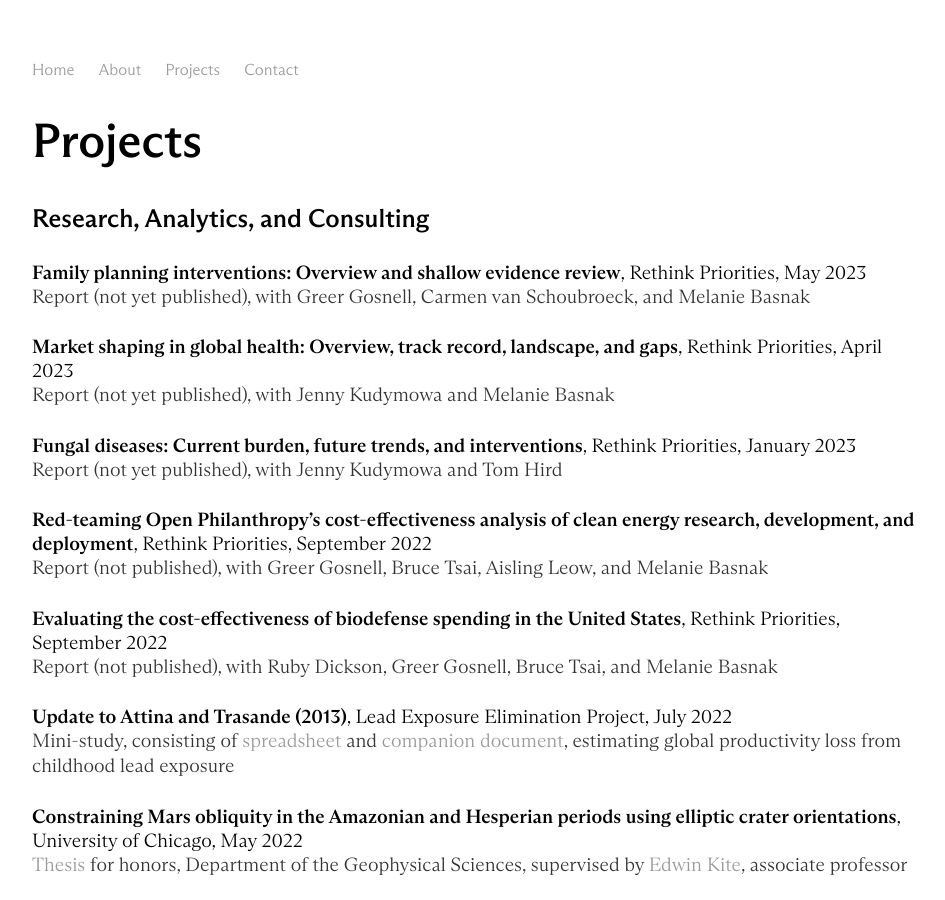
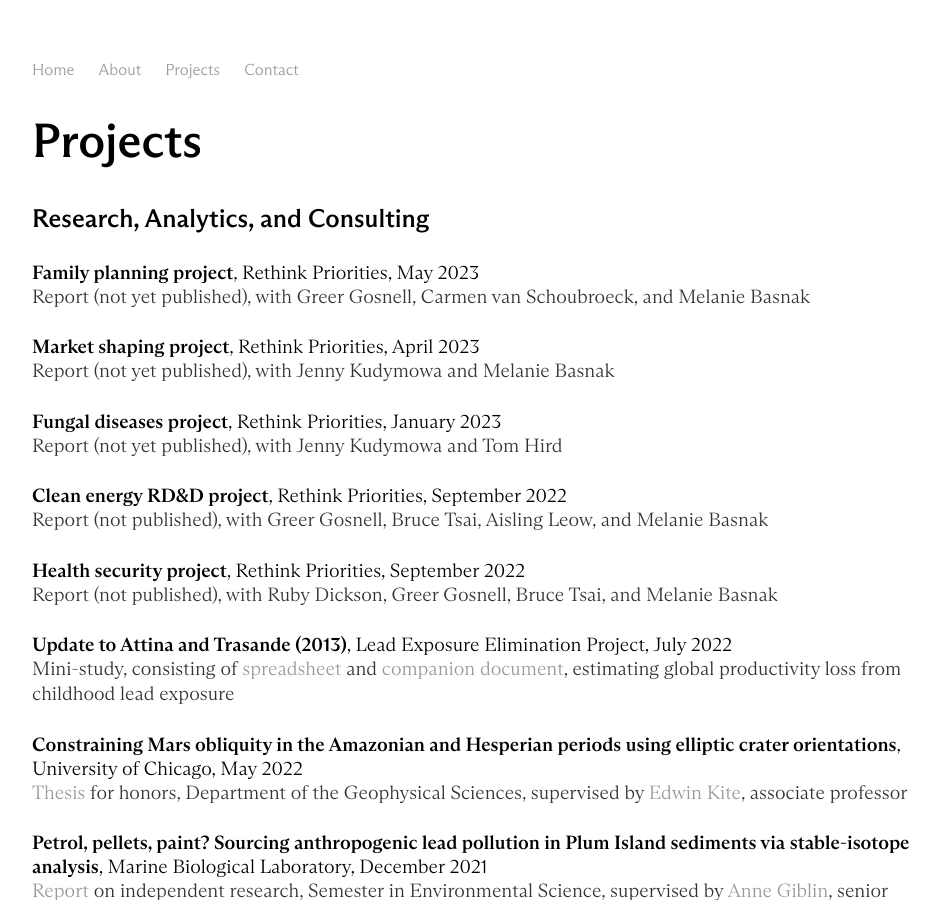
Before and after one commit to y-james-hu/y-james-hu.github.io, a Jekyll site: the page built from projects/index.html, in a window 1280 px wide and 900 px high. Shown: the whole window, without its empty margins (160-1105 px from the left). Built offline with Jekyll 4.4.1, drawn with Linux system fonts in a browser that asks for light colours.

Commit message:
Update index.html

```diff
--- a/projects/index.html
+++ b/projects/index.html
@@ -6,19 +6,19 @@
 
   <h3 style="margin-left: 0px">Research, Analytics, and Consulting</h2>
 
-      <h4 style="margin-left: 0px">Family planning interventions: Overview and shallow evidence review<span style="font-weight:normal">, Rethink Priorities, May 2023</span></h4>
+      <h4 style="margin-left: 0px">Family planning project<span style="font-weight:normal">, Rethink Priorities, May 2023</span></h4>
       <p style="margin-left: 0px">Report (not yet published), with Greer Gosnell, Carmen van Schoubroeck, and Melanie Basnak</p>
 
-      <h4 style="margin-left: 0px">Market shaping in global health: Overview, track record, landscape, and gaps<span style="font-weight:normal">, Rethink Priorities, April 2023</span></h4>
+      <h4 style="margin-left: 0px">Market shaping project<span style="font-weight:normal">, Rethink Priorities, April 2023</span></h4>
       <p style="margin-left: 0px">Report (not yet published), with Jenny Kudymowa and Melanie Basnak</p>
 
-      <h4 style="margin-left: 0px">Fungal diseases: Current burden, future trends, and interventions<span style="font-weight:normal">, Rethink Priorities, January 2023</span></h4>
+      <h4 style="margin-left: 0px">Fungal diseases project<span style="font-weight:normal">, Rethink Priorities, January 2023</span></h4>
       <p style="margin-left: 0px">Report (not yet published), with Jenny Kudymowa and Tom Hird</p>
 
-      <h4 style="margin-left: 0px">Red-teaming Open Philanthropy’s cost-effectiveness analysis of clean energy research, development, and deployment<span style="font-weight:normal">, Rethink Priorities, September 2022</span></h4>
+      <h4 style="margin-left: 0px">Clean energy RD&D project<span style="font-weight:normal">, Rethink Priorities, September 2022</span></h4>
       <p style="margin-left: 0px">Report (not published), with Greer Gosnell, Bruce Tsai, Aisling Leow, and Melanie Basnak</p>
 
-      <h4 style="margin-left: 0px">Evaluating the cost-effectiveness of biodefense spending in the United States<span style="font-weight:normal">, Rethink Priorities, September 2022</span></h4>
+      <h4 style="margin-left: 0px">Health security project<span style="font-weight:normal">, Rethink Priorities, September 2022</span></h4>
       <p style="margin-left: 0px">Report (not published), with Ruby Dickson, Greer Gosnell, Bruce Tsai, and Melanie Basnak</p>
 
       <h4 style="margin-left: 0px">Update to Attina and Trasande (2013)<span style="font-weight:normal">, Lead Exposure Elimination Project, July 2022</span></h4>
```
